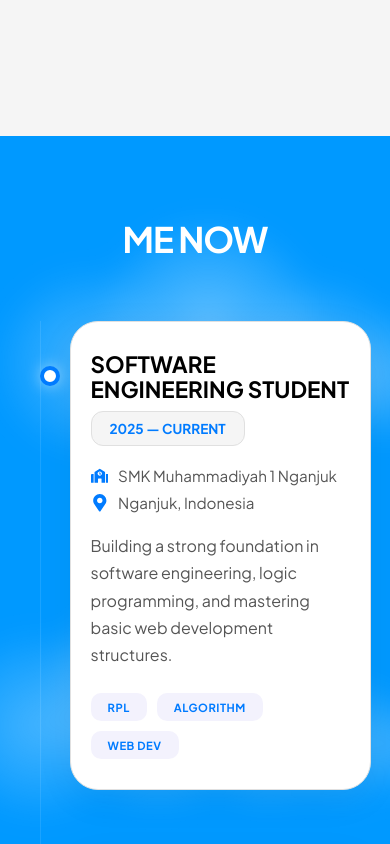
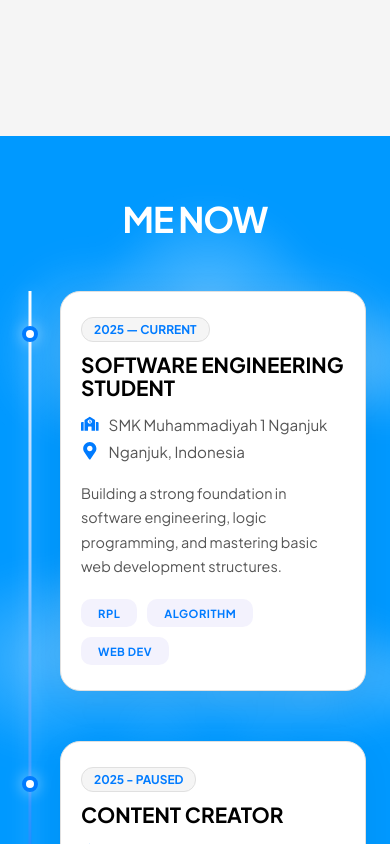
Before and after one commit to allzxxopemula/allzxxosite, a React (Vite) app: page / in a window 390 px wide. Shown: the part 5960-6804 px from the top of the page. Built offline with nearby package versions, Linux system fonts and the light colour scheme.

Commit message:
joruneyupd

```diff
--- a/src/css/Journey.css
+++ b/src/css/Journey.css
@@ -270,34 +270,81 @@
 }
 
 /* --- RESPONSIVE --- */
+/* --- RESPONSIVE FIX --- */
 @media (max-width: 768px) {
-  .journey { padding: 80px 0; }
-  .journey-timeline { width: 90%; }
+  .journey {
+    padding: 60px 0;
+  }
+
+  .journey-timeline {
+    width: 90%;
+    margin-left: 15px; /* Memberi ruang sedikit di kiri */
+  }
 
   .journey-label {
     font-size: 2.2rem;
-    margin-bottom: 60px;
+    margin-bottom: 50px;
   }
 
-  .center-line, .progress-line {
-    left: 20px !important;
-    transform: none;
+  /* Garis diletakkan di sisi kiri dengan posisi fix */
+  .center-line,
+  .progress-line {
+    left: 15px !important;
+    transform: translateX(-50%) !important; /* Memastikan garis benar-benar di tengah titik */
   }
 
-  .journey-row { margin-bottom: 60px; }
-  .journey-row.left, .journey-row.right {
-    padding-left: 50px;
+  .journey-row {
+    margin-bottom: 50px;
+  }
+
+  /* Reset padding agar konten tidak menabrak garis */
+  .journey-row.left,
+  .journey-row.right {
+    padding-left: 45px; /* Jarak dari garis ke kartu */
     padding-right: 0;
     justify-content: flex-start;
   }
 
-  .journey-dot { left: 20px; transform: none; }
+  /* Titik (Dot) diselaraskan dengan garis */
+  .journey-dot {
+    left: 15px;
+    top: 35px; /* Menyesuaikan posisi vertikal agar sejajar dengan teks judul kartu */
+    transform: translateX(-50%) !important;
+    width: 16px;
+    height: 16px;
+  }
+
+  /* Memperbaiki hover effect di mobile agar tidak goyang */
+  .journey-row:hover .journey-dot {
+    transform: translateX(-50%) scale(1.2) !important;
+  }
 
   .journey-card {
     width: 100%;
-    padding: 30px 20px;
+    padding: 25px 20px;
+    border-radius: 20px; /* Sedikit lebih kecil agar manis di layar HP */
   }
 
-  .card-title { font-size: 1.4rem; }
-  .card-top { flex-direction: column; align-items: flex-start; gap: 10px; }
+  .card-top {
+    flex-direction: column;
+    align-items: flex-start;
+    gap: 12px;
+    margin-bottom: 15px;
+  }
+
+  .card-title {
+    font-size: 1.3rem;
+    order: 2; /* Judul di bawah tahun */
+  }
+
+  .card-year {
+    order: 1; /* Tahun di atas judul agar lebih terbaca kronologinya */
+    padding: 4px 12px;
+    font-size: 0.75rem;
+  }
+
+  .card-desc {
+    font-size: 0.9rem;
+    margin-bottom: 20px;
+  }
 }
```
